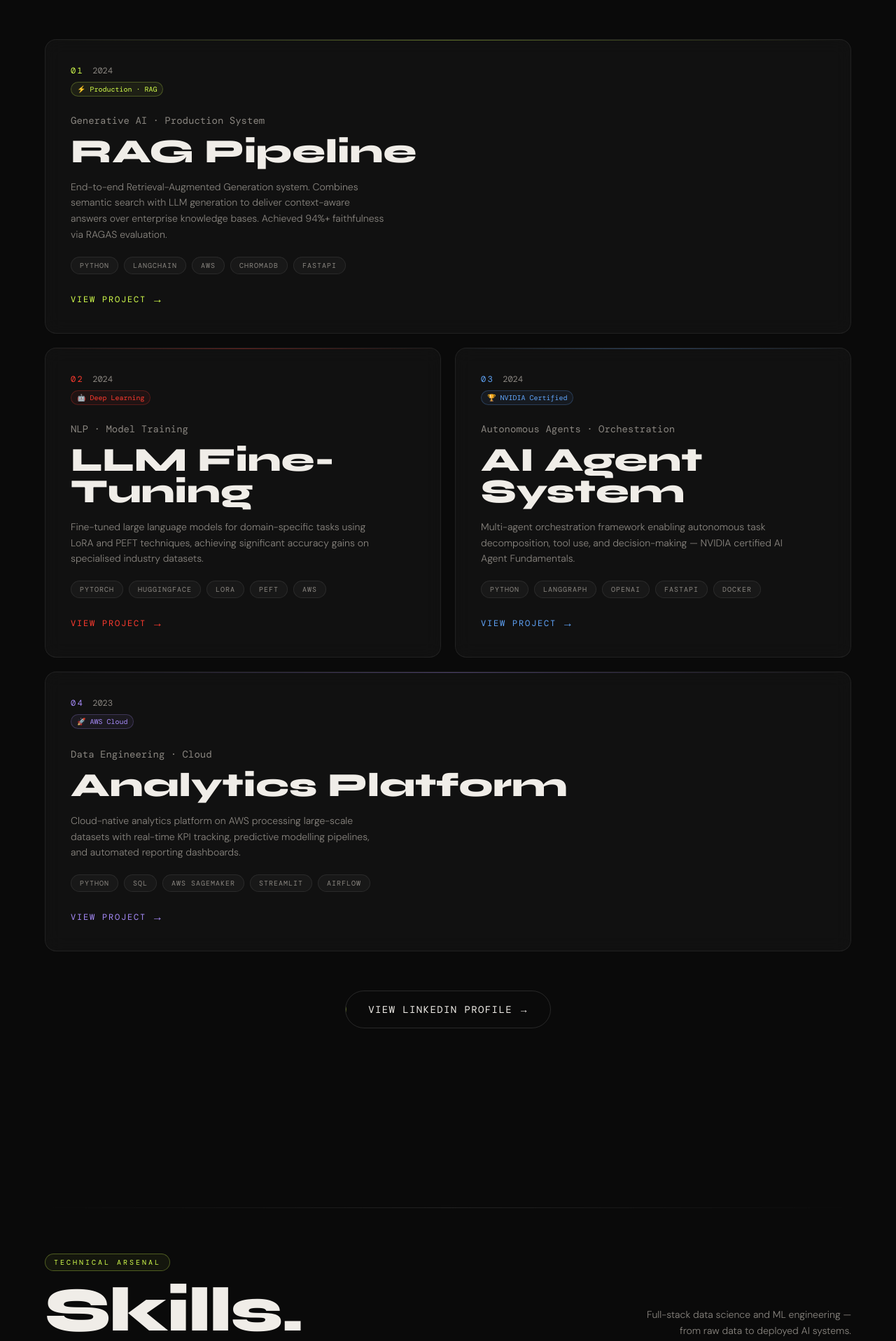
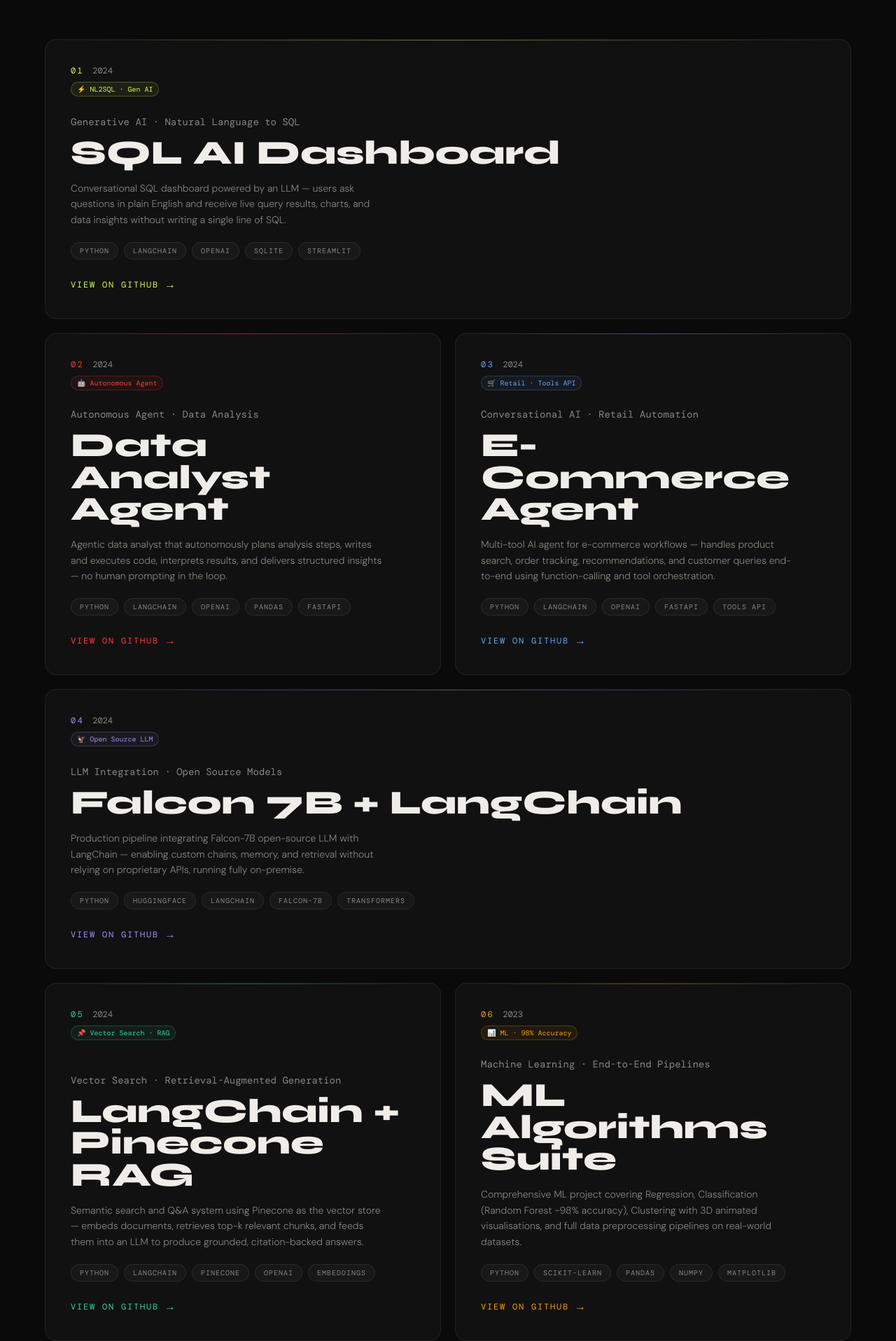
Before and after one commit to prasad7777777J/prasad7777777J.github.io, a Next.js app: page / in a window 1280 px wide. Shown: the part 7689-9606 px from the top of the page at 70% size. Built offline with nearby package versions, Linux system fonts and the light colour scheme; a web font is replaced by a local one.

Commit message:
projects update

```diff
--- a/components/Projects.tsx
+++ b/components/Projects.tsx
@@ -5,55 +5,81 @@ import { motion } from "framer-motion";
 const PROJECTS = [
   {
     id: "01",
-    title: "RAG Pipeline",
-    subtitle: "Generative AI · Production System",
-    tags: ["Python", "LangChain", "AWS", "ChromaDB", "FastAPI"],
+    title: "SQL AI Dashboard",
+    subtitle: "Generative AI · Natural Language to SQL",
+    tags: ["Python", "LangChain", "OpenAI", "SQLite", "Streamlit"],
     description:
-      "End-to-end Retrieval-Augmented Generation system. Combines semantic search with LLM generation to deliver context-aware answers over enterprise knowledge bases. Achieved 94%+ faithfulness via RAGAS evaluation.",
+      "Conversational SQL dashboard powered by an LLM — users ask questions in plain English and receive live query results, charts, and data insights without writing a single line of SQL.",
     accent: "#D4FF4D",
     year: "2024",
-    link: "https://www.linkedin.com/in/sai-prasad-kommineni-01aa51168/",
+    link: "https://github.com/prasad7777777J/Gen-AI/tree/main/sql-ai-dashboard",
     size: "large",
-    badge: "⚡ Production · RAG",
+    badge: "⚡ NL2SQL · Gen AI",
   },
   {
     id: "02",
-    title: "LLM Fine-Tuning",
-    subtitle: "NLP · Model Training",
-    tags: ["PyTorch", "HuggingFace", "LoRA", "PEFT", "AWS"],
+    title: "Data Analyst Agent",
+    subtitle: "Autonomous Agent · Data Analysis",
+    tags: ["Python", "LangChain", "OpenAI", "Pandas", "FastAPI"],
     description:
-      "Fine-tuned large language models for domain-specific tasks using LoRA and PEFT techniques, achieving significant accuracy gains on specialised industry datasets.",
+      "Agentic data analyst that autonomously plans analysis steps, writes and executes code, interprets results, and delivers structured insights — no human prompting in the loop.",
     accent: "#FF3B2F",
     year: "2024",
-    link: "https://www.linkedin.com/in/sai-prasad-kommineni-01aa51168/",
+    link: "https://github.com/prasad7777777J/Gen-AI/tree/main/Data_Analyst_Agent",
     size: "small",
-    badge: "🤖 Deep Learning",
+    badge: "🤖 Autonomous Agent",
   },
   {
     id: "03",
-    title: "AI Agent System",
-    subtitle: "Autonomous Agents · Orchestration",
-    tags: ["Python", "LangGraph", "OpenAI", "FastAPI", "Docker"],
+    title: "E-Commerce Agent",
+    subtitle: "Conversational AI · Retail Automation",
+    tags: ["Python", "LangChain", "OpenAI", "FastAPI", "Tools API"],
     description:
-      "Multi-agent orchestration framework enabling autonomous task decomposition, tool use, and decision-making — NVIDIA certified AI Agent Fundamentals.",
+      "Multi-tool AI agent for e-commerce workflows — handles product search, order tracking, recommendations, and customer queries end-to-end using function-calling and tool orchestration.",
     accent: "#60A5FA",
     year: "2024",
-    link: "https://www.linkedin.com/in/sai-prasad-kommineni-01aa51168/",
+    link: "https://github.com/prasad7777777J/Gen-AI/tree/main/ecommerce_agent",
     size: "small",
-    badge: "🏆 NVIDIA Certified",
+    badge: "🛒 Retail · Tools API",
   },
   {
     id: "04",
-    title: "Analytics Platform",
-    subtitle: "Data Engineering · Cloud",
-    tags: ["Python", "SQL", "AWS SageMaker", "Streamlit", "Airflow"],
+    title: "Falcon 7B + LangChain",
+    subtitle: "LLM Integration · Open Source Models",
+    tags: ["Python", "HuggingFace", "LangChain", "Falcon-7B", "Transformers"],
     description:
-      "Cloud-native analytics platform on AWS processing large-scale datasets with real-time KPI tracking, predictive modelling pipelines, and automated reporting dashboards.",
+      "Production pipeline integrating Falcon-7B open-source LLM with LangChain — enabling custom chains, memory, and retrieval without relying on proprietary APIs, running fully on-premise.",
     accent: "#A78BFA",
+    year: "2024",
+    link: "https://github.com/prasad7777777J/Gen-AI/tree/main/Falcon_7B_with_LangChain",
+    size: "large",
+    badge: "🦅 Open Source LLM",
+  },
+  {
+    id: "05",
+    title: "LangChain + Pinecone RAG",
+    subtitle: "Vector Search · Retrieval-Augmented Generation",
+    tags: ["Python", "LangChain", "Pinecone", "OpenAI", "Embeddings"],
+    description:
+      "Semantic search and Q&A system using Pinecone as the vector store — embeds documents, retrieves top-k relevant chunks, and feeds them into an LLM to produce grounded, citation-backed answers.",
+    accent: "#34D399",
+    year: "2024",
+    link: "https://github.com/prasad7777777J/Gen-AI/tree/main/LangChain_with_pinecone",
+    size: "small",
+    badge: "📌 Vector Search · RAG",
+  },
+  {
+    id: "06",
+    title: "ML Algorithms Suite",
+    subtitle: "Machine Learning · End-to-End Pipelines",
+    tags: ["Python", "Scikit-learn", "Pandas", "NumPy", "Matplotlib"],
+    description:
+      "Comprehensive ML project covering Regression, Classification (Random Forest ~98% accuracy), Clustering with 3D animated visualisations, and full data preprocessing pipelines on real-world datasets.",
+    accent: "#F59E0B",
     year: "2023",
-    link: "https://www.linkedin.com/in/sai-prasad-kommineni-01aa51168/",
-    size: "large",
-    badge: "🚀 AWS Cloud",
+    link: "https://github.com/prasad7777777J/ML",
+    size: "small",
+    badge: "📊 ML · 98% Accuracy",
   },
 ] as const;
 
@@ -65,9 +91,8 @@ function ProjectCard({ project, index }: { project: typeof PROJECTS[number]; ind
       viewport={{ once: true, margin: "-60px" }}
       transition={{ duration: 0.7, ease: [0.22, 1, 0.36, 1], delay: index * 0.08 }}
       whileHover="hover"
-      className={`group relative rounded-2xl overflow-hidden glass-card transition-all duration-500 cursor-none ${
-        project.size === "large" ? "md:col-span-2" : ""
-      }`}
+      className={`group relative rounded-2xl overflow-hidden glass-card transition-all duration-500 cursor-none ${project.size === "large" ? "md:col-span-2" : ""
+        }`}
       style={{ minHeight: project.size === "large" ? "400px" : "340px" }}
     >
       {/* Hover glow */}
@@ -138,7 +163,7 @@ function ProjectCard({ project, index }: { project: typeof PROJECTS[number]; ind
           className="group/link flex items-center gap-2 w-fit pointer-events-auto"
           style={{ color: project.accent }}>
           <span className="text-xs tracking-[0.15em] uppercase" style={{ fontFamily: "var(--font-dm-mono)" }}>
-            View Project
+            View on GitHub
           </span>
           <motion.span className="inline-block" variants={{ hover: { x: 4 } }} transition={{ duration: 0.2 }}>→</motion.span>
         </a>
@@ -178,7 +203,7 @@ export default function Projects() {
             className="max-w-xs text-sm leading-relaxed md:text-right"
             style={{ color: "var(--text-secondary)", fontWeight: 300 }}
           >
-            Real-world AI systems — from RAG platforms to fine-tuned LLMs — built with Python, AWS, and cutting-edge tooling.
+            Real-world AI systems — from autonomous agents to NL2SQL dashboards — built with Python, LangChain, and open-source LLMs.
           </motion.p>
         </div>
 
@@ -187,18 +212,18 @@ export default function Projects() {
           {PROJECTS.map((p, i) => <ProjectCard key={p.id} project={p} index={i} />)}
         </div>
 
-        {/* LinkedIn CTA */}
+        {/* GitHub CTA */}
         <motion.div
           initial={{ opacity: 0, y: 20 }} whileInView={{ opacity: 1, y: 0 }} viewport={{ once: true }}
           transition={{ duration: 0.6, delay: 0.2 }} className="flex justify-center mt-14"
         >
-          <a href="https://www.linkedin.com/in/sai-prasad-kommineni-01aa51168/" target="_blank" rel="noopener noreferrer"
+          <a href="https://github.com/prasad7777777J" target="_blank" rel="noopener noreferrer"
             className="group relative inline-flex items-center gap-3 px-8 py-4 rounded-full text-sm tracking-widest uppercase overflow-hidden pointer-events-auto"
             style={{ fontFamily: "var(--font-dm-mono)", border: "1px solid rgba(255,255,255,0.12)", color: "var(--text-primary)" }}
           >
             <span className="absolute inset-0 -translate-x-full group-hover:translate-x-0 transition-transform duration-500 ease-in-out rounded-full"
               style={{ background: "var(--accent-lime)" }} aria-hidden="true" />
-            <span className="relative z-10 group-hover:text-black transition-colors duration-200">View LinkedIn Profile</span>
+            <span className="relative z-10 group-hover:text-black transition-colors duration-200">View All on GitHub</span>
             <span className="relative z-10 group-hover:text-black transition-colors duration-200">→</span>
           </a>
         </motion.div>
```
